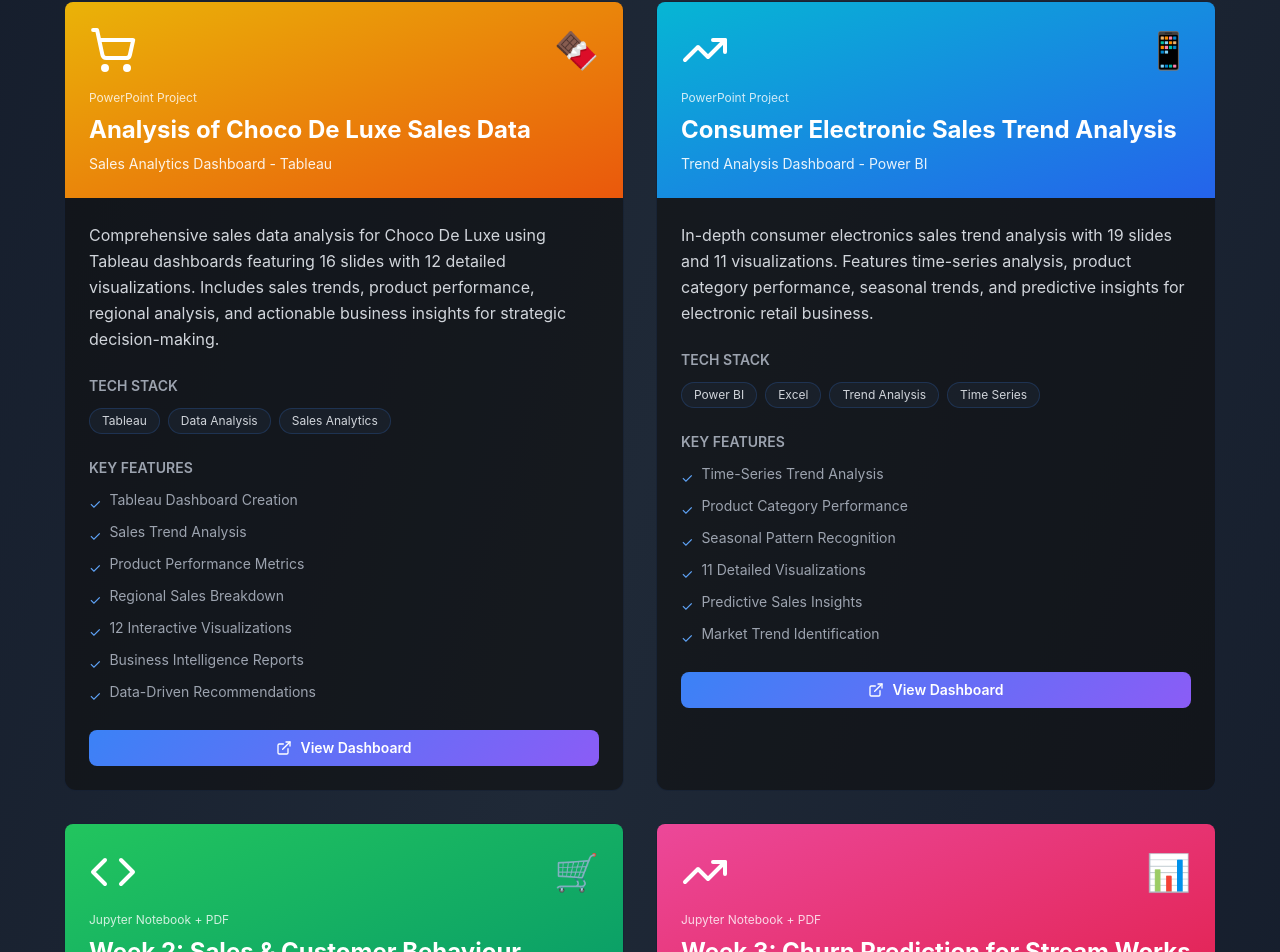
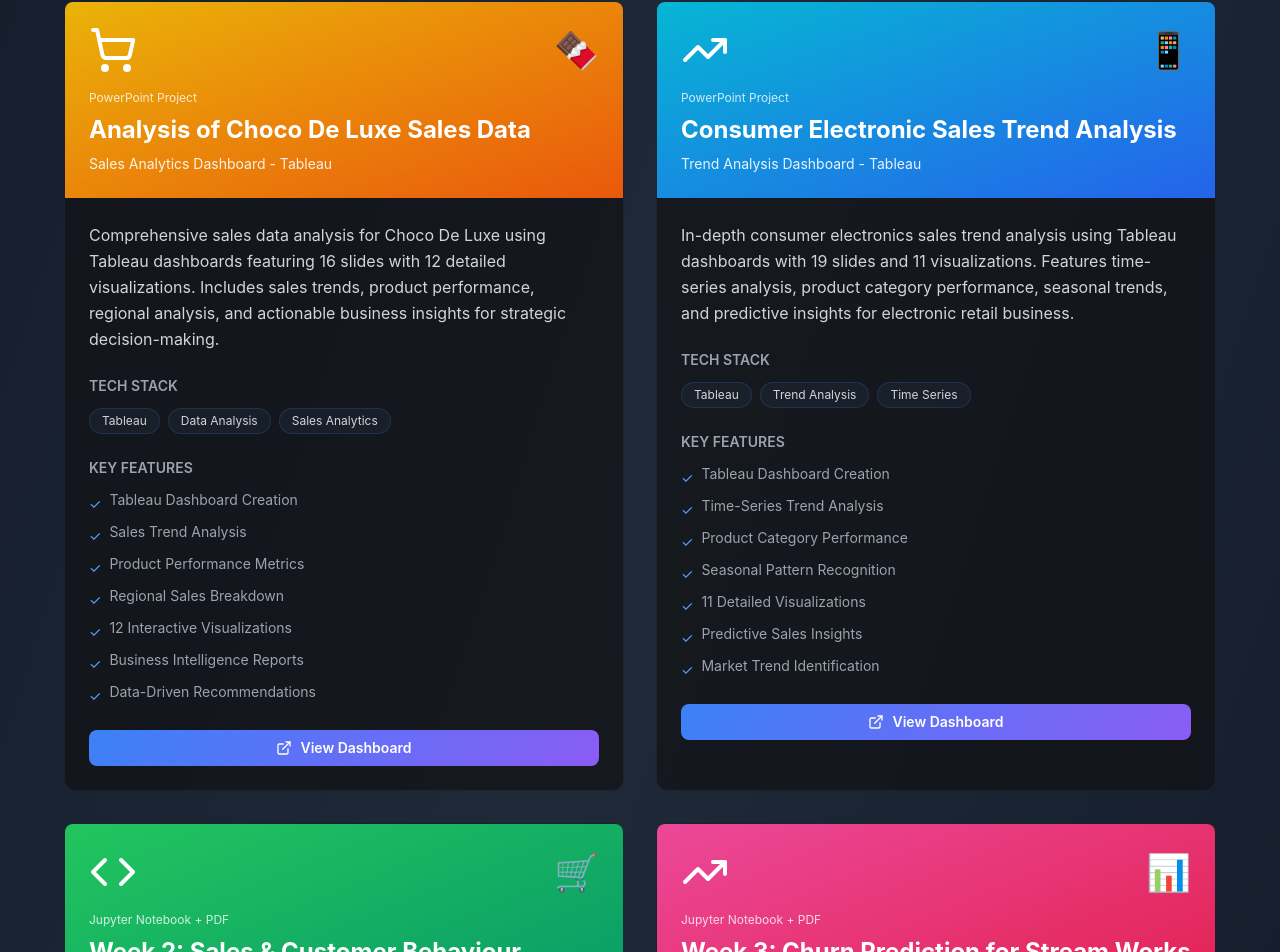
Before and after one commit to jeremydev-c/Modinat-Omolara-Buhari-portfolio, a Next.js app: page /projects in a window 1280 px wide. Shown: the part 1489-2441 px from the top of the page. Built offline with nearby package versions, Linux system fonts and the light colour scheme.

Commit message:
Update Consumer Electronic project: Tableau instead of Power BI

```diff
--- a/app/projects/page.tsx
+++ b/app/projects/page.tsx
@@ -90,10 +90,11 @@
     },
     {
       name: "Consumer Electronic Sales Trend Analysis",
-      tagline: "Trend Analysis Dashboard - Power BI",
-      description: "In-depth consumer electronics sales trend analysis with 19 slides and 11 visualizations. Features time-series analysis, product category performance, seasonal trends, and predictive insights for electronic retail business.",
-      tech: ["Power BI", "Excel", "Trend Analysis", "Time Series"],
+      tagline: "Trend Analysis Dashboard - Tableau",
+      description: "In-depth consumer electronics sales trend analysis using Tableau dashboards with 19 slides and 11 visualizations. Features time-series analysis, product category performance, seasonal trends, and predictive insights for electronic retail business.",
+      tech: ["Tableau", "Trend Analysis", "Time Series"],
       features: [
+        "Tableau Dashboard Creation",
         "Time-Series Trend Analysis",
         "Product Category Performance",
         "Seasonal Pattern Recognition",
```
